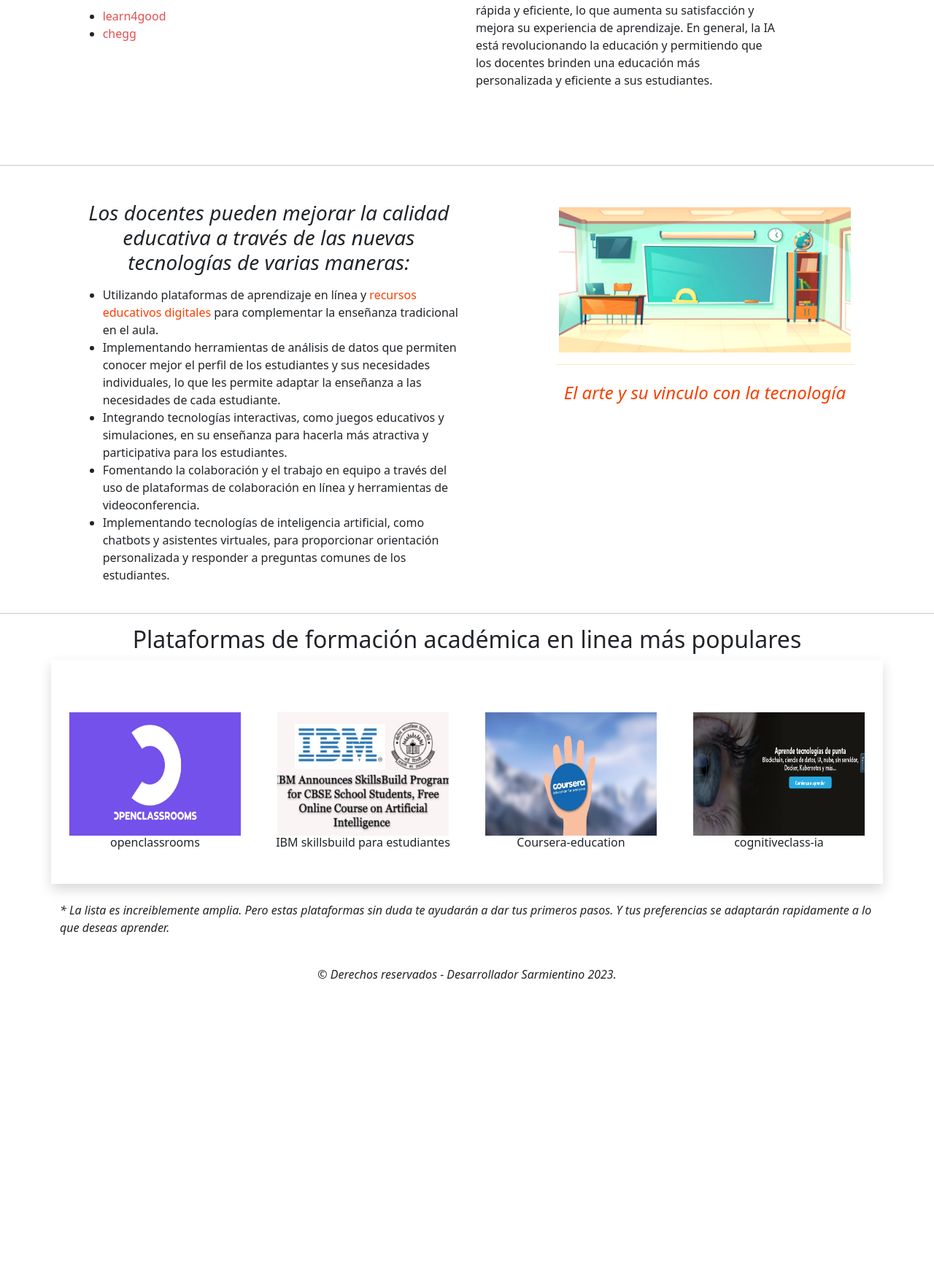
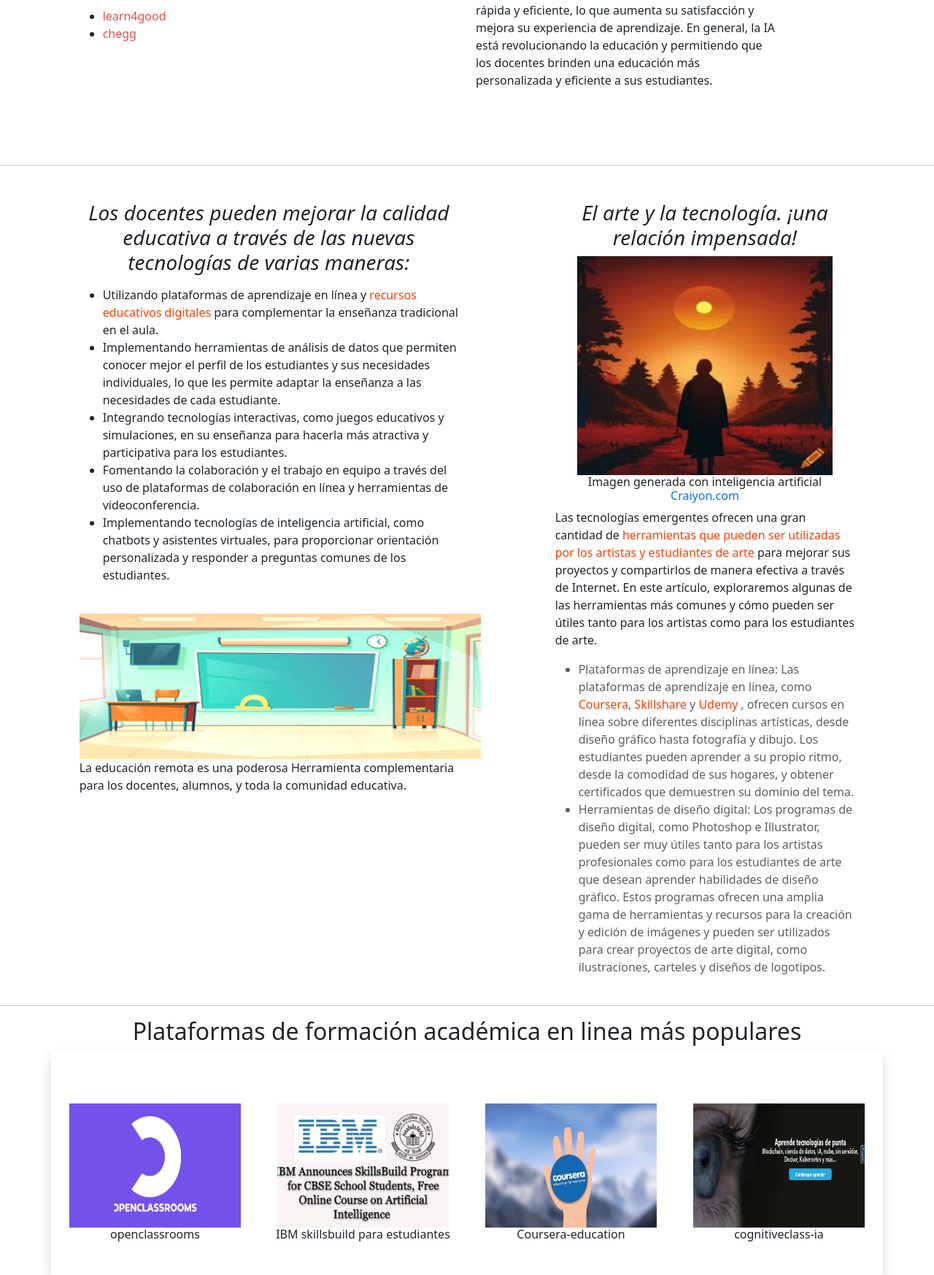
Before and after one commit to RenzoReyna88/flask-app, a Flask app: page /educ in a window 1280 px wide. Shown: the part 1187-2934 px from the top of the page at 73% size. Before the commit the page ends 2528 px from the top, so only its background shows below. Run offline with Flask 2, Linux system fonts and the light colour scheme.

Commit message:
mejoras28/04

```diff
--- a/source/config.py
+++ b/source/config.py
@@ -18,7 +18,7 @@ PASSWORD_GMAIL= os.environ['password_gmail']
 
 #jwt password
 SECRET_JWT= os.environ['jwt_key']
-print(SECRET_JWT)
+
 
 class DevelopmentConfig():
     SECRET_KEY= os.environ['secret_key']
--- a/source/routes/auth.py
+++ b/source/routes/auth.py
@@ -5,7 +5,7 @@ import re
 from flask_mail import Message, Mail
 from flask_jwt_extended import create_access_token
 import requests
-from datetime import datetime, timedelta
+from datetime import timedelta
 
 auth= Blueprint('auth', __name__)
 
@@ -47,8 +47,6 @@ def login_user():
                     msg= Message(subject='Confirmar correo electrónico', recipients=[email],html=html)
                     msg.body= f'Has click en el siguiente enlace para acceder al estudio:{html}'
                     mail.send(msg)
-                    print(create_token)
-                    print(response.content)
                     return redirect('/send_message')
             else:
                 flash('Los datos ingresados no son correctos. Verifica la información que has ingresado y vuelve a intentar..')
--- a/source/routes/question.py
+++ b/source/routes/question.py
@@ -5,7 +5,7 @@ import jwt
 
 question= Blueprint('question', __name__)
 
-@question.route('/send_message')
+@question.route('/send_message', methods=['GET'])
 def envio_mensaje():
     return render_template('question/send_message.html')
 
@@ -21,7 +21,9 @@ def inicio_estudio():
             return jsonify(msg='Token inválido'), 401
 
     except jwt.exceptions.InvalidTokenError:
-        return jsonify(msg='Token inválido'), 401
+        response= jsonify(msg='Token inválido')
+        response.status_code= 401
+        return response
 
 
 @question.route('/guardar_encuesta', methods=['GET','POST'])
--- a/source/templates/question/send_message.html
+++ b/source/templates/question/send_message.html
@@ -29,8 +29,8 @@
           <h4 class="revisar" style="font-family:Arial, Helvetica, sans-serif;">Revisa tu correo:</h4>
         </div>
         <div class="card-body">
-          <h3 class="mensaje text-center" style="font-family:Arial, Helvetica, sans-serif;">Se ha enviado un correo para confirmar tu ingreso...</h3>
-          <p class="parrafo text-center" style="font-family:Arial, Helvetica, sans-serif;">Si no ves el mensaje en la bandeja de entrada revisa la carpeta de spam.</p>
+          <h3 class="mensaje text-center" style="font-family:Arial, Helvetica, sans-serif;">Se te ha enviado un correo para confirmar tu email</h3>
+          <p class="parrafo text-center" style="font-family:Arial, Helvetica, sans-serif;">Si no ves el mensaje en la bandeja de entrada, revisa la carpeta de spam. De lo contrario, controla que si has ingresado correctamente tu email.</p>
         </div>
       </div>
     </div>
--- a/source/templates/sitio/educ.html
+++ b/source/templates/sitio/educ.html
@@ -147,10 +147,10 @@
   <div class="container-educar-tecno">
     <div class="row">
       <div class="col-md-1"></div>
-      <div class="col-md-5 py-2">
+      <div class="col-md-5 py-2 text-center">
         <h3 class="text-center" style="font-style:italic;">Los docentes pueden mejorar la calidad educativa a través de las nuevas tecnologías de varias maneras: </h3>
         <p class="text-start"  style="font-style: helvetica;">
-          <ul>
+          <ul class="text-start">
             <li>
               Utilizando plataformas de aprendizaje en línea y <a href="https://blog.pearsonlatam.com/educacion-del-futuro/tecnologia-educativa-del-futuro-nuevas-tendencias" style="text-decoration: none; color: #f84002;" target="_blank" rel="noopener noreferrer">recursos educativos digitales</a> para complementar la enseñanza tradicional en el aula.
             </li>
@@ -168,16 +168,37 @@
             </li>
           </ul>
         </p>
+        <br/>
+        <img src="/static/imagenes/imagen-aula.png" width="550px" height="200px" alt="aula">
+        <p class="text-start" style="font-style: helvetica;">La educación remota es una poderosa Herramienta complementaria para los docentes, alumnos, y toda la comunidad educativa.</p>
       </div>
       <div class="col-md-1"></div>
 
-      <div class="col-md-4 text-center py-3">
-        <img src="/static/imagenes/imagen-aula.png" width="400px" height="200px" alt="aula">
-        <br/>
-        <hr style="color: orange;">
-        <h4 class="py-2" style="font-style: italic; color: #f84002;">El arte y su vinculo con la tecnología
-        <p class="text-start">
-
+      <div class="col-md-4 text-center py-2">
+        <h3 class="arte-tecno" style="font-style: italic;">El arte y la tecnología. ¡una relación impensada!</h3>
+        <img src="/static/imagenes/arte-3.0.png" width="350px" height="300px" alt="imagen-ocaso">
+        <h6>Imagen generada con inteligencia artificial <a href="https://www.craiyon.com/" target="_blank" rel="noopener noreferrer" style="text-decoration: none;">Craiyon.com</a></h6>
+        <p class="text-start" style="font-style: helvetica;">
+          Las tecnologías emergentes ofrecen una gran cantidad de <a href="https://www.cesuma.mx/blog/la-importancia-de-la-tecnologia-en-el-arte.html" target="_blank" rel="noopener noreferrer" style="text-decoration: none; color: #f84002;">herramientas que pueden ser
+            utilizadas por los artistas y estudiantes de arte</a> para mejorar sus proyectos y compartirlos de manera efectiva
+          a través de Internet. En este artículo, exploraremos algunas de las herramientas más comunes y cómo pueden ser
+          útiles tanto para los artistas como para los estudiantes de arte.
+          <ul class="text-start">
+            <li style="font-style: helvetica; color: rgba(0, 0, 0, 0.63);">
+              Plataformas de aprendizaje en línea: Las plataformas de aprendizaje en línea, como <a href="https://www.coursera.org/" target="_blank" rel="noopener noreferrer" style="color: #f84002; text-decoration: none;">Coursera</a>,
+              <a href="https://join.skillshare.com/learn-es/?coupon=GOOGES1MESGRATIS&utm_source=Google&utm_medium=paidsearch&Croud_Search_Google_LA_AR_ES_BOF_Brand_OLD&utm_term=skillshare&matchtype=p&locale=es&matchtype=p&locale=es&utm_medium=ppc&utm_source=google_adwords&utm_term=skillshare&utm_campaign=Croud_Search_Google_LA_AR_ES_BOF_Brand_OLD&hsa_acc=8019392003&hsa_cam=17799122606&hsa_grp=141954120911&hsa_ad=617941876001&hsa_src=g&hsa_tgt=kwd-2110059533&hsa_kw=skillshare&hsa_mt=p&hsa_net=adwords&hsa_ver=3&gclid=Cj0KCQjw3a2iBhCFARIsAD4jQB0rcP7DXCcWE96bPLeR16wZtg4-kOoqyykF5pIop5ZFTwpcLWw_8s0aAjhaEALw_wcB" target="_blank" rel="noopener noreferrer" style="color: #f84002; text-decoration: none;">Skillshare</a>
+              y <a href="https://www.udemy.com/courses/design/?utm_source=adwords&utm_medium=udemyads&utm_campaign=Branded-Topic_la.ES_cc.LATAM&utm_content=deal4584&utm_term=_._ag_122876139243_._ad_604231009895_._kw_udemy%20cursos%20gratuitos_._de_c_._dm__._pl__._ti_kwd-333160228946_._li_20026_._pd__._&matchtype=b&gclid=Cj0KCQjw3a2iBhCFARIsAD4jQB1ligVXECWc74ZyMXXFeQAeEyjx8e541aLGotCU9iB0ALqlughAKtwaAn5qEALw_wcB" target="_blank" rel="noopener noreferrer" style="color: #f84002; text-decoration: none;">Udemy</a> ,
+              ofrecen cursos en línea sobre diferentes disciplinas artísticas, desde diseño gráfico hasta fotografía y dibujo.
+              Los estudiantes pueden aprender a su propio ritmo, desde la comodidad de sus hogares, y obtener certificados que
+              demuestren su dominio del tema.
+            </li>
+            <li style="font-style: helvetica; color: rgba(0, 0, 0, 0.63);">
+              Herramientas de diseño digital: Los programas de diseño digital, como Photoshop e Illustrator, pueden ser muy útiles
+              tanto para los artistas profesionales como para los estudiantes de arte que desean aprender habilidades de diseño gráfico.
+              Estos programas ofrecen una amplia gama de herramientas y recursos para la creación y edición de imágenes y pueden ser
+              utilizados para crear proyectos de arte digital, como ilustraciones, carteles y diseños de logotipos.
+            </li>
+          </ul>
         </p>
       </div>
 
--- a/source/templates/sitio/tecno.html
+++ b/source/templates/sitio/tecno.html
@@ -54,7 +54,7 @@
       <h1 style="font-style:italic;">El poder de la tecnología</h1>
       <br/>
       <a href=" https://www.midjourney.com/home/?callbackUrl=%2Fapp%2F" style="text-decoration: none; color: #6fc0cb;" target="_blank" rel="noopener noreferrer">
-        <img src="/static/imagenes/digital-world.png" width="380px" height="250px" alt="word-tecno">
+        <img src="/static/imagenes/digital-world.png" width="395px" height="265px" alt="word-tecno">
         <h6>Fuente: www.istockphoto.com</h6>
       </a>
       <br/>
```
Also changed, not shown: source/templates/error/401.html (deleted, +0 -38 lines), source/templates/error/404.html (deleted, +0 -38 lines), source/templates/sitio/hogar.html (+6 -6 lines), source/templates/sitio/perfil.html (+5 -6 lines), source/templates/sitio/serv.html (+18 -19 lines), code-jwt.png (deleted), source/routes/code-stude.png (deleted), source/static/imagenes/arte-3.0.png (added).
